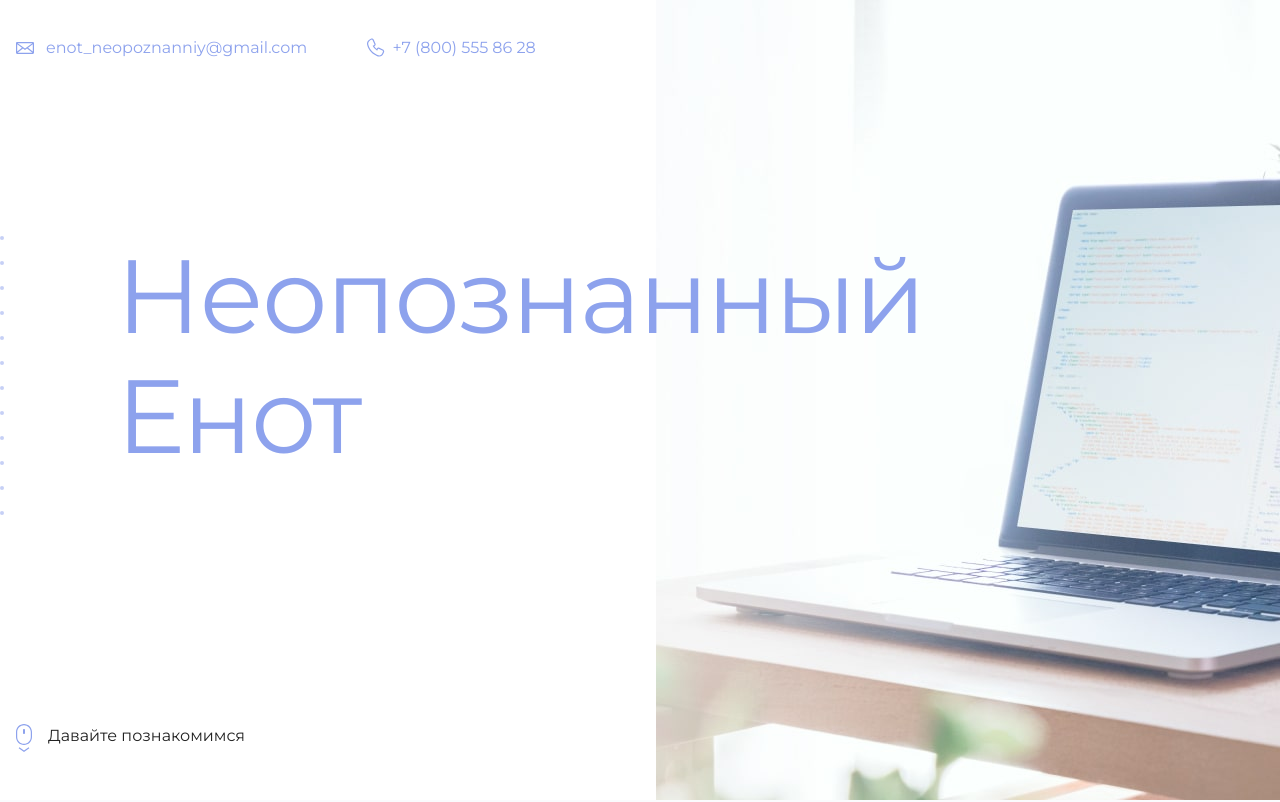
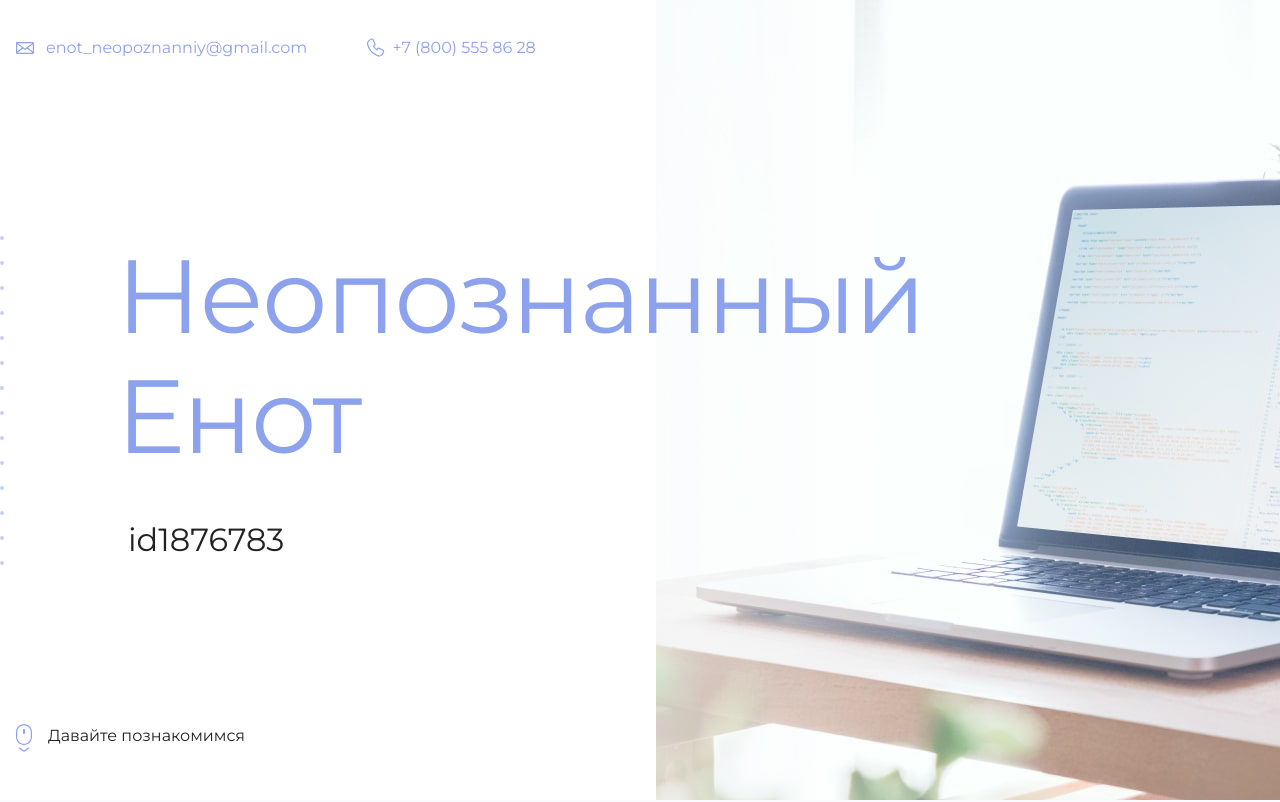
Before and after one commit to AnnaDolgova377/My-site, a plain HTML site: page index.html in a window 1280 px wide. Shown: the top 802 px of the page. Drawn offline with Linux system fonts and the light colour scheme.

Commit message:
добавляет id

```diff
--- a/index.html
+++ b/index.html
@@ -19,7 +19,7 @@
       <section class="hero-image">
         <div class="container">
           <h1 class="heading">Неопознанный Енот</h1>
-          <p><!-- Тут ваш id на сайте Академии --></p>
+          <p>id1876783</p>
         </div>
       </section>
 
```
